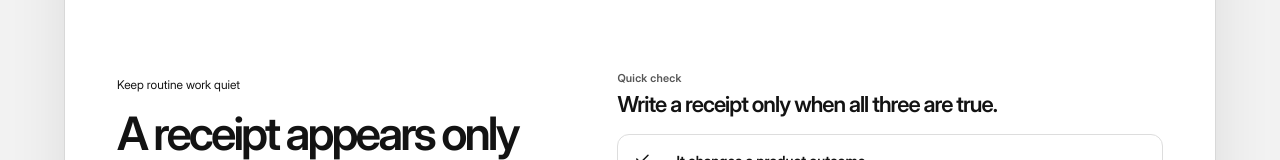
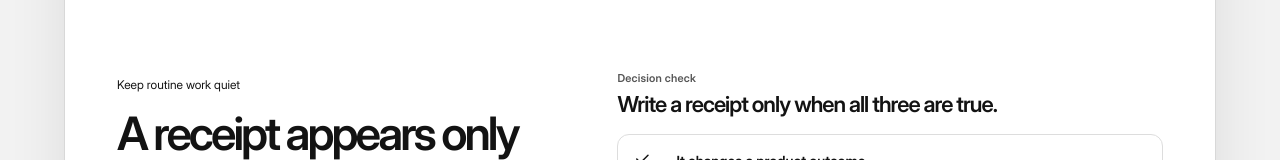
Before and after one commit to deboramoratalla-lab/portfolio, a Next.js app: page /lab/decision-handover in a window 1280 px wide. Both pictures are taken after a click on the button "When to write one". Shown: the part 3350-3510 px from the top of the page. Built offline with nearby package versions, Linux system fonts and the light colour scheme.

Commit message:
Rename header from 'Quick check' to 'Decision check'

```diff
--- a/src/components/decision-handover-demo.tsx
+++ b/src/components/decision-handover-demo.tsx
@@ -122,7 +122,7 @@ export function DecisionHandoverDemo() {
           </aside>
         </div>
         <div className={styles.rules}>
-          <header><span>Quick check</span><h4>Write a receipt only when all three are true.</h4></header>
+          <header><span>Decision check</span><h4>Write a receipt only when all three are true.</h4></header>
           <article><IconCheck size={18} /><strong>It changes a product outcome</strong><p>The choice affects customer risk, product scope or an agreed quality bar.</p></article>
           <article><IconCheck size={18} /><strong>The reasoning will matter later</strong><p>A teammate needs the original trade-off to understand the decision without reconstructing the whole discussion.</p></article>
           <article><IconCheck size={18} /><strong>There is a review trigger</strong><p>Someone can name the evidence or event that would make the choice worth reopening.</p></article>
```
